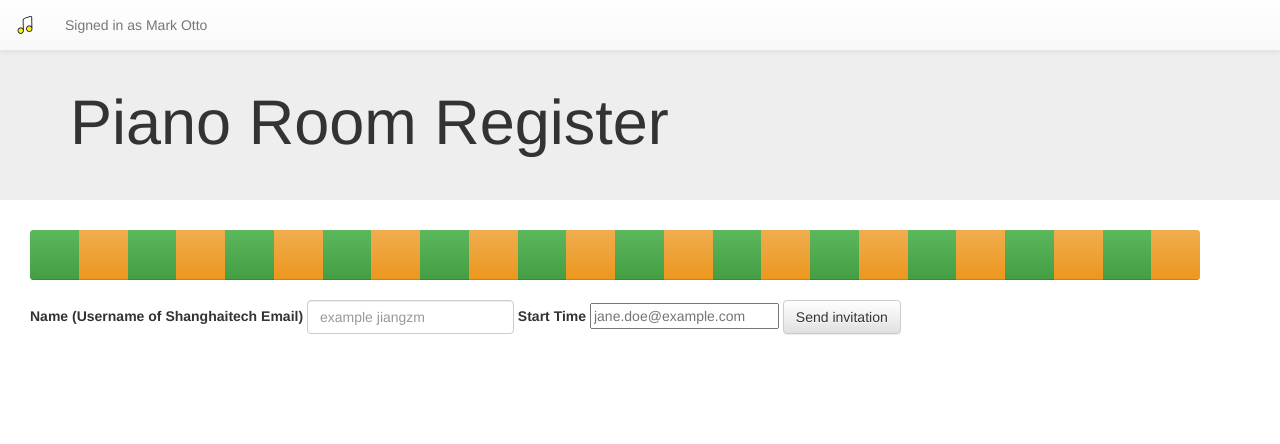
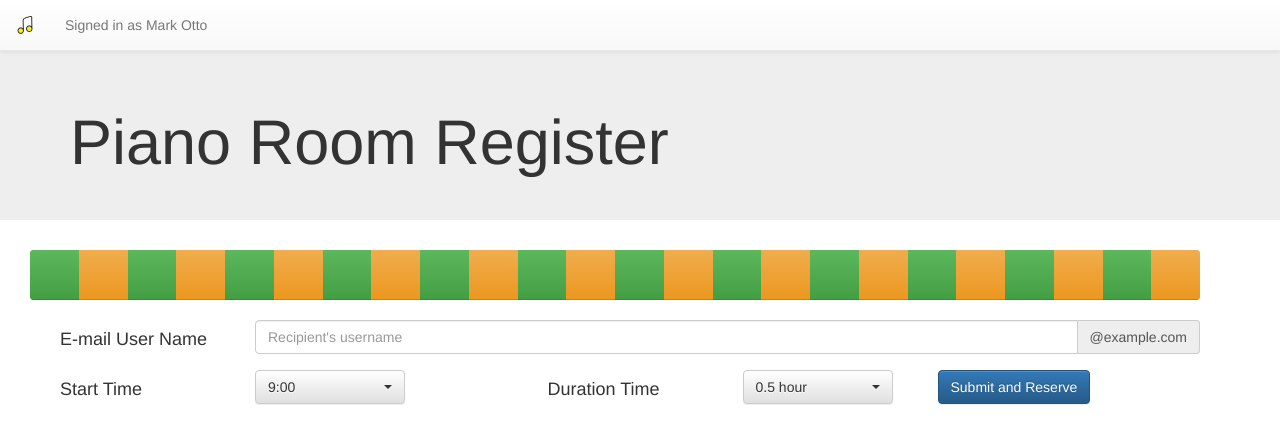
Before and after one commit to jeffchy/SHT_pianoRoomAdminSystem, a Django app: a page that uses mysite/pianoroom_admin/templates/pianoroom_admin/index.html in a window 1280 px wide. Shown: the top 444 px of the page. Run offline with Django 3.2, Linux system fonts and the light colour scheme; some libraries are stand-ins or nearby versions.

Commit message:
add form and input

```diff
--- a/mysite/pianoroom_admin/templates/pianoroom_admin/index.html
+++ b/mysite/pianoroom_admin/templates/pianoroom_admin/index.html
@@ -10,6 +10,10 @@
     <link rel="stylesheet" href="https://cdn.bootcss.com/bootstrap/3.3.7/css/bootstrap.min.css" integrity="sha384-BVYiiSIFeK1dGmJRAkycuHAHRg32OmUcww7on3RYdg4Va+PmSTsz/K68vbdEjh4u" crossorigin="anonymous">
     <!-- 可选的 Bootstrap 主题文件（一般不用引入） -->
     <link rel="stylesheet" href="https://cdn.bootcss.com/bootstrap/3.3.7/css/bootstrap-theme.min.css" integrity="sha384-rHyoN1iRsVXV4nD0JutlnGaslCJuC7uwjduW9SVrLvRYooPp2bWYgmgJQIXwl/Sp" crossorigin="anonymous">
+
+    <!-- Latest compiled and minified CSS -->
+    <link rel="stylesheet" href="https://cdn.bootcss.com/bootstrap-select/1.12.2/css/bootstrap-select.css">
+s
   </head>
   <body>
     <!-- nav -->
@@ -150,35 +154,100 @@
 
     </div>
 
+    <div class="container">
+      <div class="form-group">
+        <div class="row">
+          <div class="col-sm-2">
+            <h4> E-mail User Name </h4>
 
-    <div class="row">
-      <form class="form-inline">
-        <div class="form-group">
-          <label for="exampleInputName2"> Name (Username of Shanghaitech Email)</label>
-          <input type="text" class="form-control" id="exampleInputName2" placeholder="example jiangzm">
+          </div>
+          <div class="col-md-10">
+            <div class="input-group">
+              <input type="text" class="form-control" placeholder="Recipient's username" aria-describedby="basic-addon2">
+              <span class="input-group-addon" id="basic-addon2">@example.com</span>
+            </div>
+          </div>
+
         </div>
-        <div class="form-group">
-          <label for="exampleInputEmail2">Start Time</label>
-          <input type="email" id="exampleInputEmail2" placeholder="jane.doe@example.com">
-          <!-- 下拉菜单啦啦啦 -->
-        </div>
-        <button type="submit" class="btn btn-default">Send invitation</button>
-      </form>
+        <div class="row">
+          <div class="col-sm-2" style="margin-top:10px">
+            <h4>Start Time</h4>
+          </div>
+          <div class="col-sm-2" style="margin-top:10px">
+            <select class="selectpicker" data-width="150px" data-live-search="true">
+              <option>9:00</option>
+              <option>9:30</option>
+              <option>10:00</option>
+              <option>10:30</option>
+              <option>11:00</option>
+              <option>11:30</option>
+              <option>12:00</option>
+              <option>12:30</option>
+              <option>13:00</option>
+              <option>13:30</option>
+              <option>14:00</option>
+              <option>14:30</option>
+              <option>15:00</option>
+              <option>15:30</option>
+              <option>16:00</option>
+              <option>16:30</option>
+              <option>17:00</option>
+              <option>17:30</option>
+              <option>18:00</option>
+              <option>18:30</option>
+              <option>19:00</option>
+              <option>19:30</option>
+              <option>20:00</option>
+              <option>20:30</option>
+            </select>
+            </div>
+
+            <div class="col-sm-1" style="margin-top:10px">
+
+            </div>
+            <div class="col-sm-2" style="margin-top:10px">
+              <h4>Duration Time</h4>
+            </div>
+
+            <div class="col-sm-2" style="margin-top:10px">
+              <select class="selectpicker" data-width="150px">
+                <option>0.5 hour</option>
+                <option>1 hour</option>
+                <option>1.5 hours</option>
+                <option>2 hours</option>
+                <option>2.5 hours</option>
+                <option>3 hours</option>
+              </select>
+            </div>
+
+            <div class="col-sm-3">
+              <button type="submit" class="btn btn-primary" style="margin-top:10px">Submit and Reserve</button>
+            </div>
+
+          </div>
+
+
+
+
+
+
+      </div>
+      </div>
     </div>
-    <!-- models to imfor the help -->
 
     <!-- jQuery (necessary for Bootstrap's JavaScript plugins) -->
     <script src="https://cdn.bootcss.com/jquery/1.12.4/jquery.min.js"></script>
+
+    <!-- Latest compiled and minified JavaScript -->
+    <script src="https://cdn.bootcss.com/bootstrap-select/1.12.2/js/bootstrap-select.js"></script>
+
     <!-- 最新的 Bootstrap 核心 JavaScript 文件 -->
     <script src="https://cdn.bootcss.com/bootstrap/3.3.7/js/bootstrap.min.js" integrity="sha384-Tc5IQib027qvyjSMfHjOMaLkfuWVxZxUPnCJA7l2mCWNIpG9mGCD8wGNIcPD7Txa" crossorigin="anonymous"></script>
     <script type="text/javascript">
       $(function () {
         $('[data-toggle="popover"]').popover()
       })
-
-      $(function () {
-
-      })
+      // initialize the popover
     </script>
 
   </body>
```
